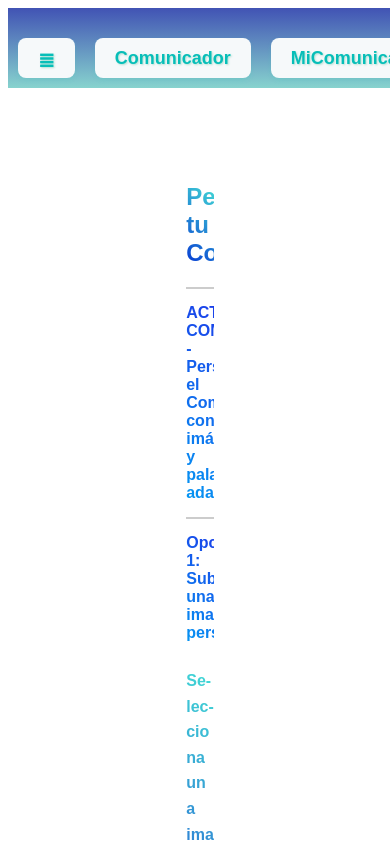
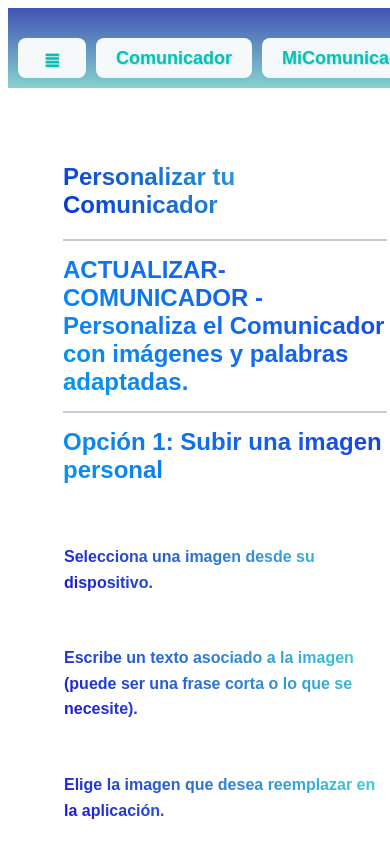
Before and after one commit to cristinavoda/Comunicapp, a Vue app: page /funcionamiento in a window 390 px wide. Shown: the top 844 px of the page. Built offline with nearby package versions, Linux system fonts and the light colour scheme.

Commit message:
estilos media querry4

```diff
--- a/src/App.vue
+++ b/src/App.vue
@@ -191,12 +191,12 @@ header {
   display: flex;
   align-items: center;
   justify-content: flex-start;
-  width: 100vw;
+  width: 440px;
   height: 80px;
   background: linear-gradient(to bottom, #4153b4, #87d3ce);
   padding: 0 10px;
   box-sizing: border-box;
-  gap: 20px;
+  gap: 10px;
 }
 
 
--- a/src/views/Funcionamiento.vue
+++ b/src/views/Funcionamiento.vue
@@ -48,9 +48,11 @@
 <style scoped>
 .about {
   font-family: 'Poppins', sans-serif;
-  margin: 20px auto;
-  max-width: 600px;
-  width: 90%;
+   position: relative;
+
+  margin-left: -120px;
+
+  width:fit-content;
   padding: 20px;
   box-sizing: border-box;
   text-align: left; }
@@ -70,7 +72,9 @@ p {
   background: linear-gradient(45deg, #1916d4, #43ddd5);
   -webkit-background-clip: text;
   -webkit-text-fill-color: transparent;
-  display: block;
+  display: block; position: relative;
+  z-index: 1;
+
   font-size: medium;
   font-weight: 800;
   line-height: 1.6;
@@ -80,6 +84,11 @@ p {
   overflow-wrap: break-word;
   hyphens: auto;
   letter-spacing: normal !important;
+   margin-left: 1px;
+  margin-top: 50px;
+
+
+
 }
 
 h2, h3, h4, h5 {
@@ -115,7 +124,7 @@ h2, h3, h4, h5 {
     text-align: left;
   }
 
-  h1 {
+  h1,h2,h3,h4,h5 {
     font-size: x-large;
     text-align: left;
   }
```
